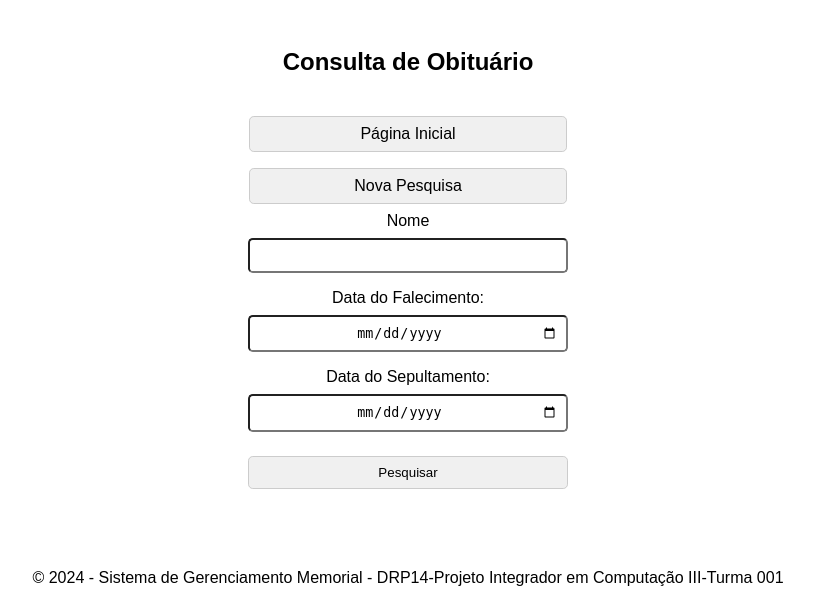
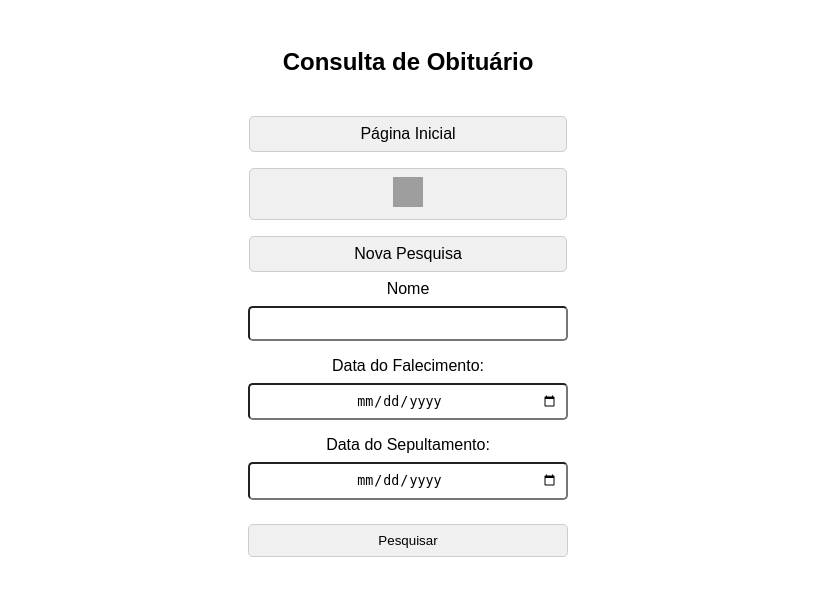
Before and after one commit to felipeninek/Memorial, a Django app: page /obtuario/ in a window 1280 px wide. Shown: the part 48-661 px from the top of the page, without its empty margins (232-1046 px from the left). Run offline with Django 5.2, Linux system fonts and the light colour scheme; grey boxes are pictures that could not be loaded.

Commit message:
add link to pb

```diff
--- a/memorial/templates/memorial/obtuario.html
+++ b/memorial/templates/memorial/obtuario.html
@@ -14,6 +14,9 @@
     </div>
     <div class="btn-group">
         <a href="{% url 'index' %}" class="btn ">Página Inicial</a>
+        <a href="https://app.powerbi.com/groups/me/reports/6b7e5fbd-6cfd-48aa-b3a4-567e0e986213/ReportSection?ctid=dee74457-d751-4011-a5c4-44560cf8b415&experience=power-bi" class="btn">
+            <img src="static/admin/img/icon-powerbi.svg" alt="Power BI" width="30" height="30">
+        </a>
     </div>
     <div class="btn-group">
         <a href="{% url 'obtuario' %}" class="btn ">Nova Pesquisa</a>
```
Also changed, not shown: 1 other file.
